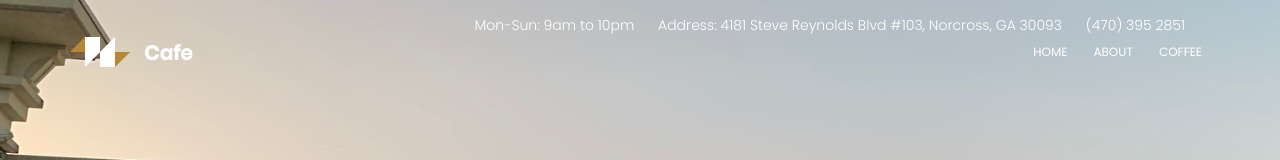
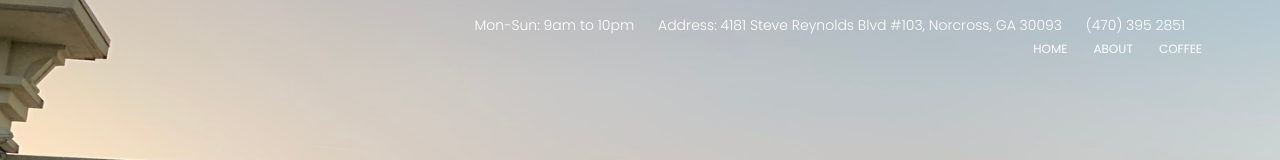
Before and after one commit to hoa-pham/new-life-coffee-site, a plain HTML site: page index.html in a window 1280 px wide. Shown: the top 160 px of the page. Drawn offline with nearby package versions, Linux system fonts and the light colour scheme; some packages are replaced by stand-ins of ours.

Commit message:
remove logo

```diff
--- a/index.html
+++ b/index.html
@@ -53,7 +53,7 @@
 			    <div class="container">
 			    	<div class="row align-items-center justify-content-between d-flex">
 				      <div id="logo">
-				        <a href="index.html"><img src="img/logo.png" alt="" title="" /></a>
+				        <a href="index.html"><img src="" alt="" title="" /></a>
 				      </div>
 				      <nav id="nav-menu-container">
 				        <ul class="nav-menu">
```
Also changed, not shown: img/logo.png (deleted).
